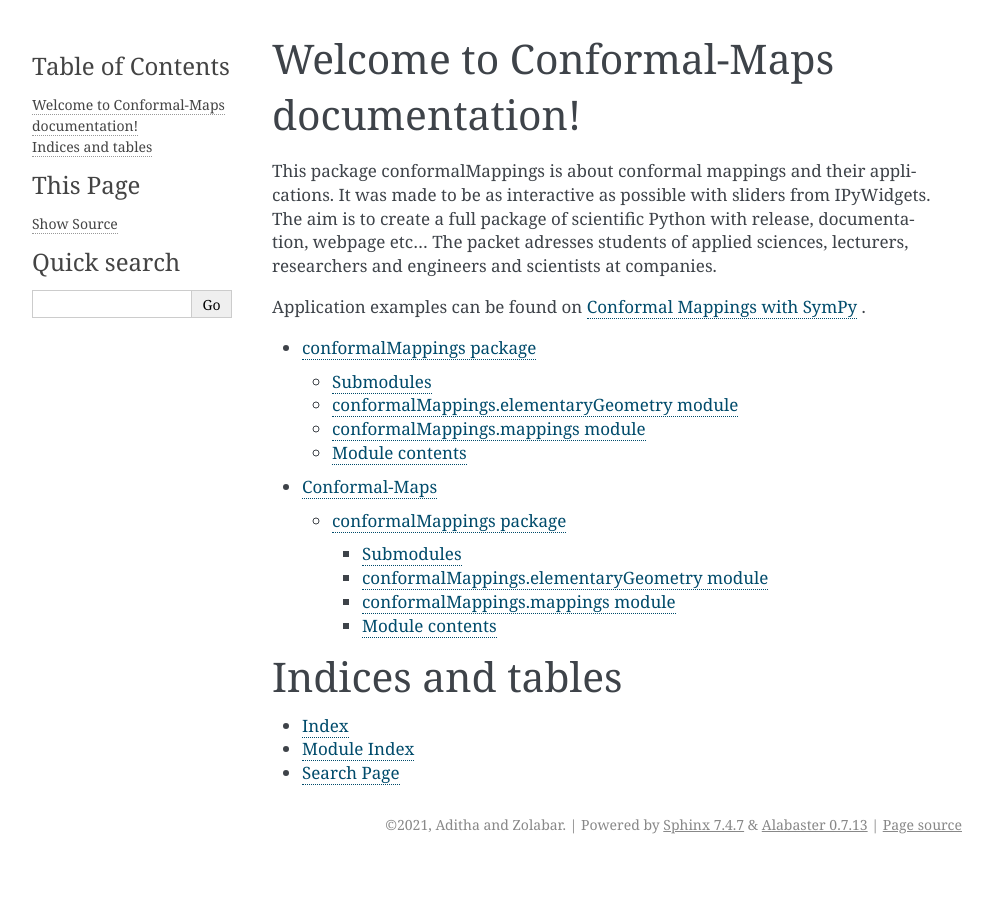
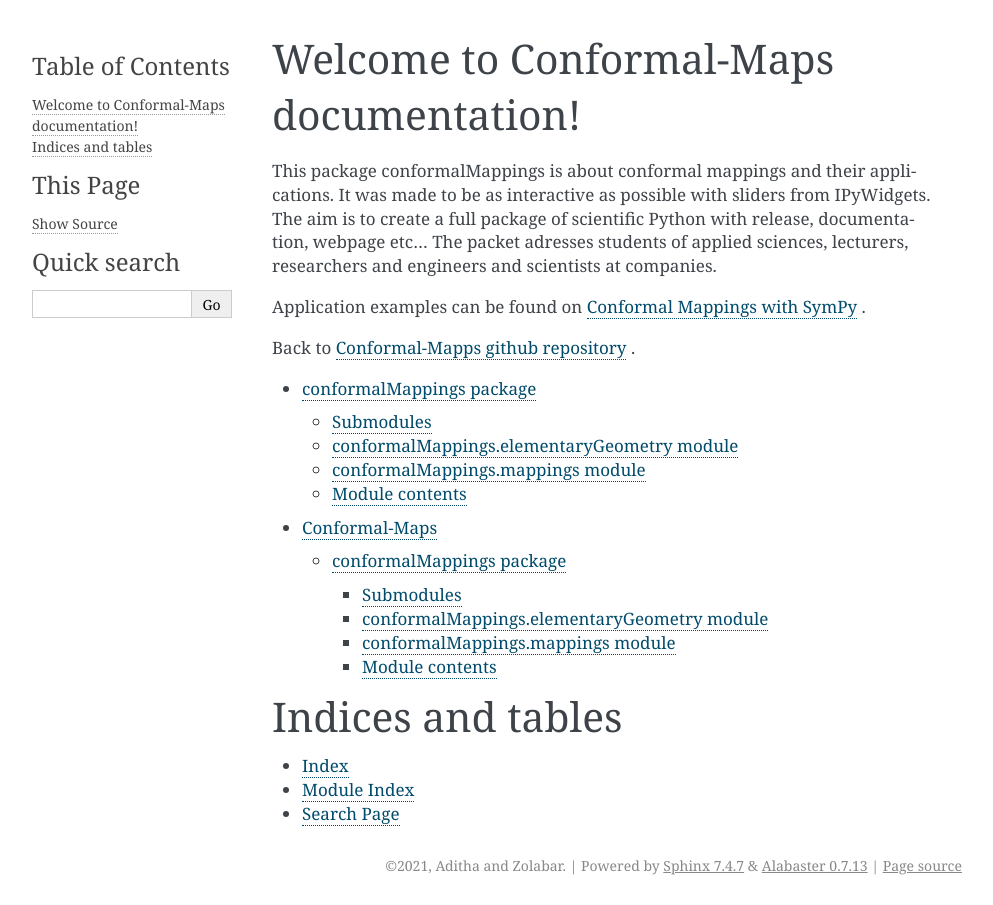
Before and after one commit to im-AMS/Conformal-Maps, a Sphinx documentation site: the page built from docs/source/index.rst, in a window 1280 px wide. Shown: the whole page, without its empty margins (148-1141 px from the left). Built offline with Sphinx 7.4.7, drawn with Linux system fonts in a browser that asks for light colours.

Commit message:
Update index.rst

```diff
--- a/docs/source/index.rst
+++ b/docs/source/index.rst
@@ -10,6 +10,8 @@ This package conformalMappings is about conformal mappings and their application
 The aim is to create a full package of scientific Python with release, documentation, webpage etc... The packet adresses students of applied sciences, lecturers, researchers and engineers and scientists at companies.
 
 Application examples can be found on `Conformal Mappings with SymPy <https://github.com/zolabar/ConformalMappingSympy>`_ .
+
+Back to `Conformal-Mapps github repository <https://github.com/zolabar/Conformal-Maps>`_ .
 
 .. toctree::
 
```
